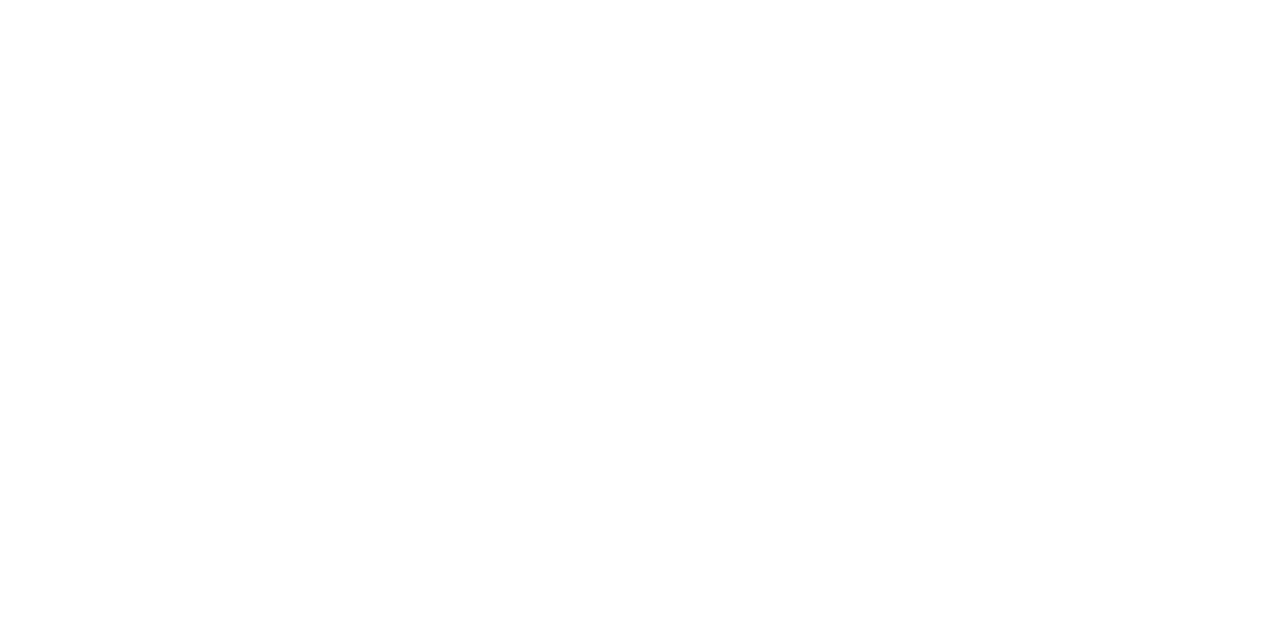
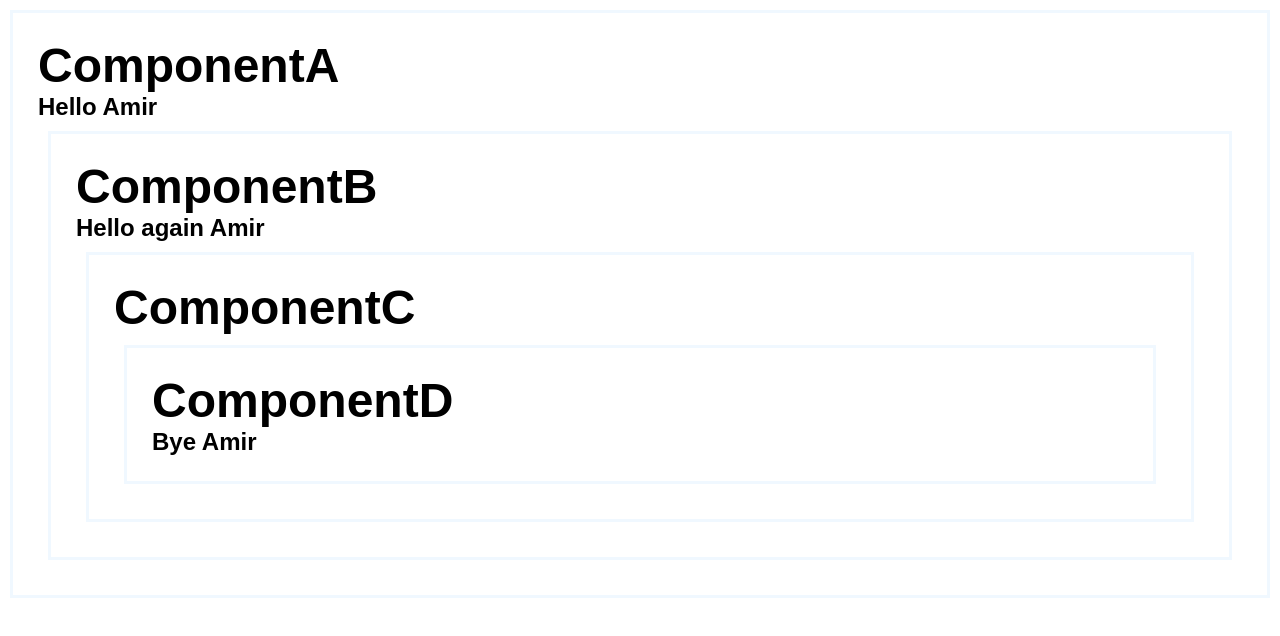
Before and after one commit to amirhoprogrammer/my-react-bro, a React (Vite) app: page /component1 in a window 1280 px wide. Before the commit this address had no page. Shown: the top 636 px of the page. Built offline with nearby package versions, Linux system fonts and the light colour scheme.

Commit message:
add usecontext in lesson15

```diff
--- a/src/App.jsx
+++ b/src/App.jsx
@@ -22,6 +22,10 @@
 import Home from "./Home.jsx";
 import DigitalClock from "./Project1/DigitalClock.jsx";
 import OnChange from "./OnChange.jsx";
+import ComponentA from "./Components/ComponentA.jsx";
+import ComponentB from "./Components/ComponentB.jsx";
+import ComponentC from "./Components/ComponentC.jsx";
+import ComponentD from "./Components/ComponentD.jsx";
 function App() {
   return (
     <Routes>
@@ -45,6 +49,10 @@
       <Route path="/useeffect" element={<UseEffect />} />
       <Route path="/project1" element={<DigitalClock />} />
       <Route path="/onchange" element={<OnChange />} />
+      <Route path="/component1" element={<ComponentA />} />
+      <Route path="/component2" element={<ComponentB />} />
+      <Route path="/component3" element={<ComponentC />} />
+      <Route path="/component4" element={<ComponentD />} />
     </Routes>
   );
 }
--- a/src/ColorPicker.jsx
+++ b/src/ColorPicker.jsx
@@ -9,7 +9,7 @@
   return (
     <div className="color-picker-container">
       <h1>Color Picker</h1>
-      <div className="color-display" style={{ backgroundColor: { color } }}>
+      <div className="color-display" style={{ backgroundColor: color }}>
         <p>Selected Color: {color}</p>
       </div>
       <label htmlFor="">Selected Color:</label>
--- /dev/null
+++ b/src/Components/ComponentA.jsx
@@ -0,0 +1,20 @@
+import React, { useState, createContext } from "react";
+import ComponenetB from "./ComponentB.jsx";
+import "./components.css";
+
+export const UserContext = createContext();
+
+function ComponenetA() {
+  const [user, setUser] = useState("Amir");
+  return (
+    <div className="box">
+      <h1>ComponentA</h1>
+      <h2>{`Hello ${user}`}</h2>
+      {/*<ComponenetB user={user} /> */}
+      <UserContext.Provider value={user}>
+        <ComponenetB user={user} />
+      </UserContext.Provider>
+    </div>
+  );
+}
+export default ComponenetA;
--- /dev/null
+++ b/src/Components/ComponentB.jsx
@@ -0,0 +1,17 @@
+import "./components.css";
+import ComponenetC from "./ComponentC.jsx";
+import React, { useContext } from "react";
+import { UserContext } from "./ComponentA.jsx";
+//function ComponenetB(props) {
+function ComponenetB() {
+  const user = useContext(UserContext);
+  return (
+    <div className="box">
+      <h1>ComponentB</h1>
+      <h2>{`Hello again ${user}`}</h2>
+      {/*<ComponenetC user={props.user} />*/}
+      <ComponenetC />
+    </div>
+  );
+}
+export default ComponenetB;
--- /dev/null
+++ b/src/Components/ComponentC.jsx
@@ -0,0 +1,13 @@
+import "./components.css";
+import ComponenetD from "./ComponentD.jsx";
+//function ComponenetC(props) {
+function ComponenetC() {
+  return (
+    <div className="box">
+      <h1>ComponentC</h1>
+      {/*<ComponenetD user={props.user} />*/}
+      <ComponenetD />
+    </div>
+  );
+}
+export default ComponenetC;
--- /dev/null
+++ b/src/Components/ComponentD.jsx
@@ -0,0 +1,14 @@
+import "./components.css";
+import React, { useContext, useState } from "react";
+import { UserContext } from "./ComponentA.jsx";
+//function ComponenetD(props) {
+function ComponenetD() {
+  const user = useContext(UserContext);
+  return (
+    <div className="box">
+      <h1>ComponentD</h1>
+      <h2>{`Bye ${user}`}</h2>
+    </div>
+  );
+}
+export default ComponenetD;
--- /dev/null
+++ b/src/Components/components.css
@@ -0,0 +1,13 @@
+.box {
+  border: 3px solid aliceblue;
+  padding: 25px;
+  margin: 10px;
+}
+.box h1 {
+  margin: 0;
+  padding: 0;
+}
+.box h2 {
+  margin: 0;
+  padding: 0;
+}
--- a/src/Home.jsx
+++ b/src/Home.jsx
@@ -110,7 +110,7 @@
       </div>
       <div className="lesson1">
         <p>Lesson15: Use context()</p>
-        <Link style={{ textDecoration: "none", color: "rgb(3, 193, 120)" }} to="#">
+        <Link style={{ textDecoration: "none", color: "rgb(3, 193, 120)" }} to="/component1">
           lesson15
         </Link>
       </div>
```
